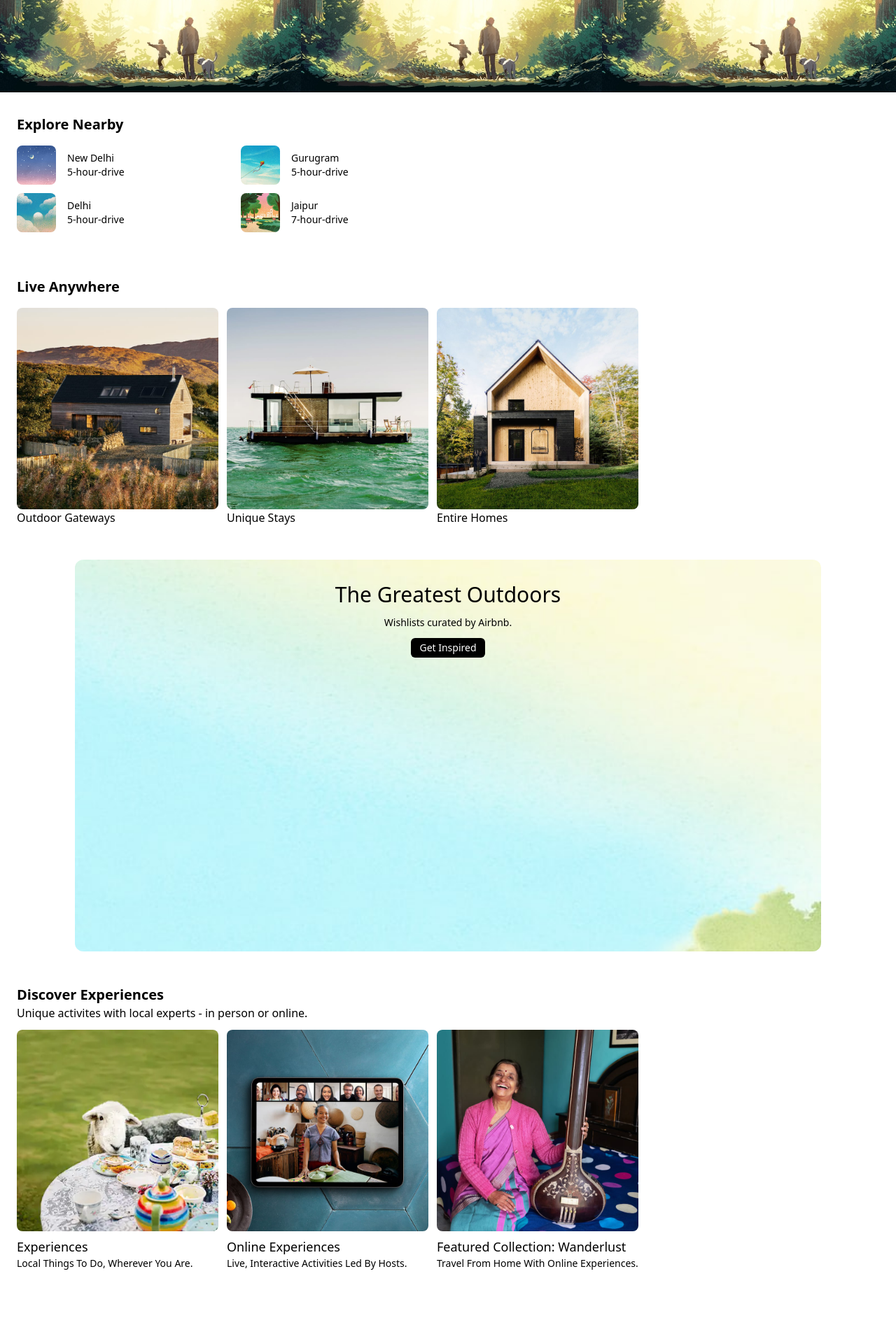
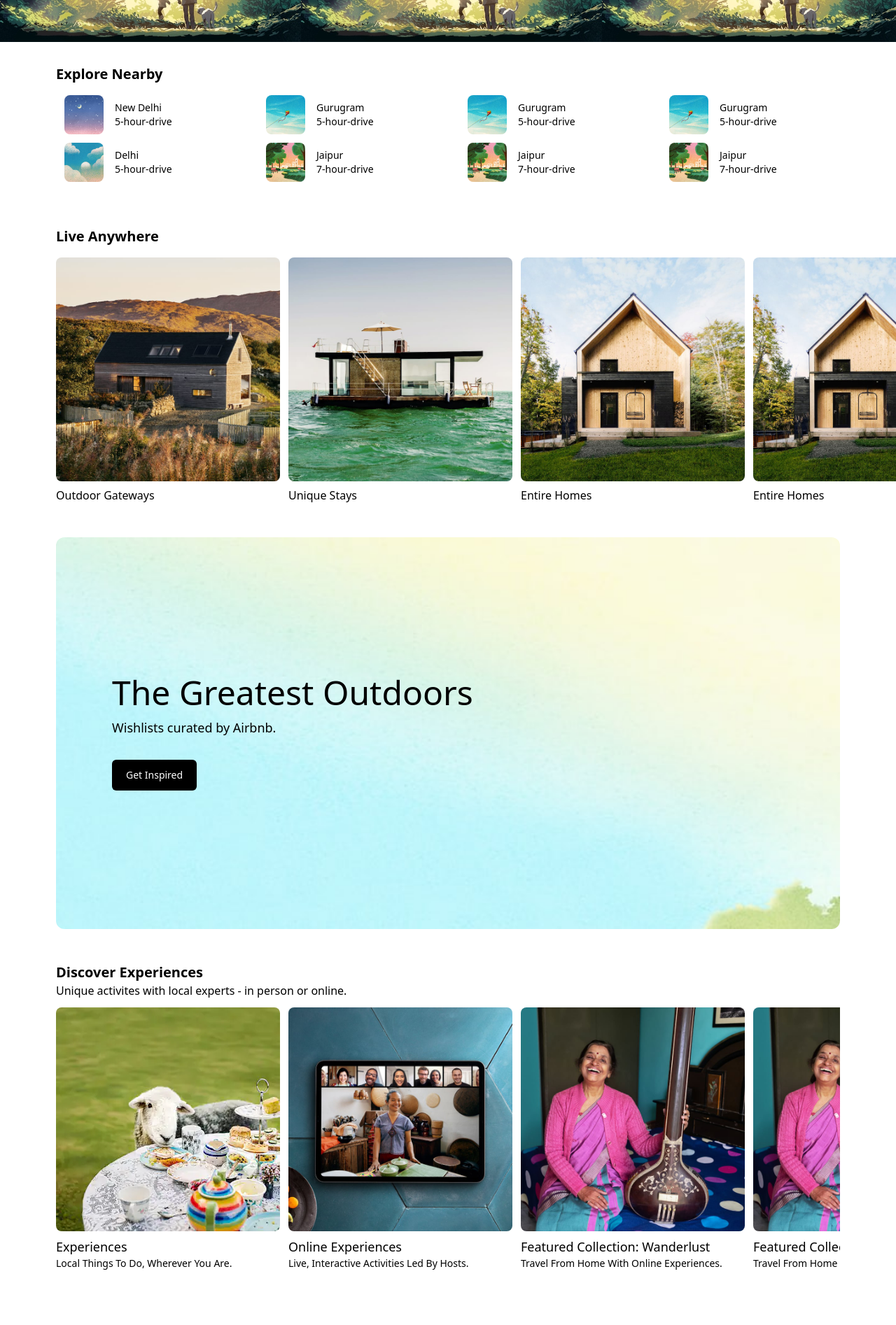
Before and after one commit to neeraj15022001/AIRBNB-Clone, a React (Create React App) app: page / in a window 1280 px wide. Shown: the part 560-2454 px from the top of the page at 70% size. Built offline with nearby package versions, Linux system fonts and the light colour scheme.

Commit message:
added responsiveness

```diff
--- a/src/App.js
+++ b/src/App.js
@@ -1,4 +1,4 @@
-import React, { useState } from "react";
+import React, { useState, useEffect } from "react";
 import "./App.css";
 import Navbar from "./Components/Common/Navbar/Navbar";
 import Body from "./Components/Pages/Home/Body/Body";
@@ -6,18 +6,26 @@ import SearchBar from "./SearchBar/SearchBar";
 
 function App() {
   const [isVisible, hide] = useState(true);
-  window.onscroll = (e) => {
+  useEffect(() => {
+    window.addEventListener("scroll", handleScroll)
+    return () => {
+      window.removeEventListener("scroll", handleScroll)
+    }
+  }, [])
+
+  const handleScroll = () => {
     if (window.innerHeight + window.scrollY >= document.body.offsetHeight) {
       hide(() => false);
     } else {
       hide(() => true);
     }
-  };
+  }
+
   return (
     <div className="h-full">
-      <SearchBar />
+      {/* <SearchBar /> */}
       <Body />
-      <Navbar className={isVisible ? "block" : "hidden"} />
+      {/* <Navbar className={isVisible ? "block" : "hidden"} /> */}
     </div>
   );
 }
--- a/src/Components/Pages/Home/Body/Components/Discover/Card/Card.jsx
+++ b/src/Components/Pages/Home/Body/Components/Discover/Card/Card.jsx
@@ -9,7 +9,7 @@ const ImageWrapper = styled.div`
 function Card({ img, title, subtitle }) {
   return (
     <div className="mr-3">
-      <ImageWrapper img={img} className="rounded-lg w-72 h-72 mb-2" />
+      <ImageWrapper img={img} className="rounded-lg w-72 h-72 mb-2 lg:w-80 lg:h-80" />
       <p className="capitalize font-medium text-lg">{title}</p>
       <p className="font-light text-sm capitalize">{subtitle}</p>
     </div>
--- a/src/Components/Pages/Home/Body/Components/Discover/Discover.jsx
+++ b/src/Components/Pages/Home/Body/Components/Discover/Discover.jsx
@@ -4,7 +4,7 @@ import Card from "./Card/Card";
 
 function Discover() {
   return (
-    <div className="pb-20 px-6">
+    <div className="pb-20 px-6 lg:px-20">
       <p className="capitalize font-semibold text-xl">discover experiences</p>
       <p className="font-normal mb-3">
         Unique activites with local experts - in person or online.
@@ -25,6 +25,11 @@ function Discover() {
           title="featured collection: wanderlust"
           subtitle="travel from  home with online experiences."
         />
+        <Card
+          img={img3}
+          title="featured collection: wanderlust"
+          subtitle="travel from  home with online experiences."
+        />
       </div>
     </div>
   );
--- a/src/Components/Pages/Home/Body/Components/Footer/Footer.jsx
+++ b/src/Components/Pages/Home/Body/Components/Footer/Footer.jsx
@@ -4,7 +4,8 @@ import BottomBar from "./List/BottomBar/BottomBar";
 
 function Footer() {
   return (
-    <div className="border-t bg-gray-100 px-7 py-3">
+    <>
+      <div className="border-t bg-gray-100 px-7 py-3 sm:block md:block md:border-b-0 lg:flex lg:items-start lg:justify-evenly lg:border-b">
         <List
           items={[
             "how airbnb works",
@@ -52,8 +53,9 @@ function Footer() {
           ]}
           listTitle="support"
         />
+      </div>
       <BottomBar />
-    </div>
+    </>
   );
 }
 
--- a/src/Components/Pages/Home/Body/Components/Footer/List/BottomBar/BottomBar.jsx
+++ b/src/Components/Pages/Home/Body/Components/Footer/List/BottomBar/BottomBar.jsx
@@ -3,7 +3,7 @@ import React from "react";
 
 function BottomBar() {
   return (
-    <div className="py-6">
+    <div className="py-6 bg-gray-100 px-7 lg:flex items-start justify-evenly">
       <div className="flex items-center mb-4">
         <div className="mr-6 flex items-center justify-center">
           <GlobeIcon className="w-6 mr-2" />
--- a/src/Components/Pages/Home/Body/Components/Footer/List/List.jsx
+++ b/src/Components/Pages/Home/Body/Components/Footer/List/List.jsx
@@ -3,7 +3,7 @@ import ListItem from "./ListItem/ListItem";
 
 function List({ items, listTitle }) {
   return (
-    <div className="py-6 border-b-2">
+    <div className="py-6 border-b-2 lg:border-b-0">
       <p className="uppercase font-bold text-sm mb-3">{listTitle}</p>
       <div>
         {items.map((item) => (
--- a/src/Components/Pages/Home/Body/Components/Live/Card/Card.jsx
+++ b/src/Components/Pages/Home/Body/Components/Live/Card/Card.jsx
@@ -6,10 +6,10 @@ const ImageWrapper = styled.div`
   background-size: contain;
 `;
 
-function Card({ img, title }) {
+function Card({ img, title, className }) {
   return (
-    <div className="mr-3">
-      <ImageWrapper img={img} className="rounded-lg w-72 h-72" />
+    <div className={`${className} mr-3`}>
+      <ImageWrapper img={img} className="rounded-lg w-72 h-72 lg:w-80 lg:h-80 lg:mb-2" />
       <p className="capitalize font-medium">{title}</p>
     </div>
   );
--- a/src/Components/Pages/Home/Body/Components/Live/Live.jsx
+++ b/src/Components/Pages/Home/Body/Components/Live/Live.jsx
@@ -4,11 +4,12 @@ import { img1, img2, img3 } from "./Images.js";
 
 function Live() {
   return (
-    <div className="pt-8 px-6 w-screen mb-12 overflow-hidden">
+    <div className="pt-8 px-6 w-screen mb-12 overflow-hidden lg:px-20">
       <p className="capitalize font-semibold text-xl mb-4">live anywhere</p>
       <div className="flex w-screen overflow-auto">
         <Card img={img1} title="outdoor gateways" />
         <Card img={img2} title="unique stays" />
+        <Card img={img3} title="entire homes" />
         <Card img={img3} title="entire homes" />
       </div>
     </div>
--- a/src/Components/Pages/Home/Body/Components/Nearby/CardSection/CardSection.jsx
+++ b/src/Components/Pages/Home/Body/Components/Nearby/CardSection/CardSection.jsx
@@ -3,7 +3,7 @@ import Card from "./Card/Card";
 
 function CardSection({ city1, city2, city1Time, city2Time, img1, img2 }) {
   return (
-    <div className="flex items-start flex-col">
+    <div className="flex items-start flex-col lg:w-72 lg:pl-3">
       <Card city={city1} time={city1Time} img={img1} />
       <Card city={city2} time={city2Time} img={img2} />
     </div>
--- a/src/Components/Pages/Home/Body/Components/Nearby/Nearby.jsx
+++ b/src/Components/Pages/Home/Body/Components/Nearby/Nearby.jsx
@@ -4,7 +4,7 @@ import { delhi, newDelhi, gurugram, jaipur } from "./Images.js";
 
 function Nearby() {
   return (
-    <div className="pt-8 px-6 mb-5">
+    <div className="pt-8 px-6 mb-5 lg:px-20">
       <p className="capitalize font-semibold text-xl mb-4">explore nearby</p>
       <div className="flex overflow-auto">
         <CardSection
@@ -23,6 +23,22 @@ function Nearby() {
           img1={gurugram}
           img2={jaipur}
         />
+        <CardSection
+          city1="gurugram"
+          city2="jaipur"
+          city1Time="5"
+          city2Time="7"
+          img1={gurugram}
+          img2={jaipur}
+        />
+        <CardSection
+          city1="gurugram"
+          city2="jaipur"
+          city1Time="5"
+          city2Time="7"
+          img1={gurugram}
+          img2={jaipur}
+        />
       </div>
     </div>
   );
--- a/src/Components/Pages/Home/Body/Components/SectionCards/SectionCards.jsx
+++ b/src/Components/Pages/Home/Body/Components/SectionCards/SectionCards.jsx
@@ -21,20 +21,20 @@ function SectionCards({
       className="mb-12 flex items-center justify-center overflow-hidden"
       style={{ height: "35rem" }}
     >
-      <ImageWrapper img={bg} className="w-5/6 h-full rounded-xl">
-        <div className="flex flex-col items-center justify-center mt-8 px-5">
+      <ImageWrapper img={bg} className="w-5/6 h-full rounded-xl lg:w-full lg:mx-20">
+        <div className="flex flex-col items-center justify-center mt-8 px-5 lg:h-full lg:items-start lg:mt-0 lg:pl-20">
           <p
-            className={` ${titleColorClass} capitalize text-3xl font-medium text-center mb-3`}
+            className={` ${titleColorClass} capitalize text-3xl lg:text-5xl font-medium text-center mb-3`}
           >
             {title}
           </p>
           <p
-            className={`${subtitleColorClass} text-center font-light text-sm mb-3`}
+            className={`${subtitleColorClass} text-center font-light text-sm lg:text-lg mb-3 lg:mb-8`}
           >
             {subtitle}
           </p>
           <button
-            className={`capitalize ${buttonBgColor} ${buttonTextColor} text-sm py-1 px-3 rounded-md`}
+            className={`capitalize ${buttonBgColor} ${buttonTextColor} text-sm py-1 px-3 lg:py-3 lg:px-5 rounded-md`}
           >
             {buttonTitle}
           </button>
```
Lines whose indentation alone changed are shown as unchanged.
